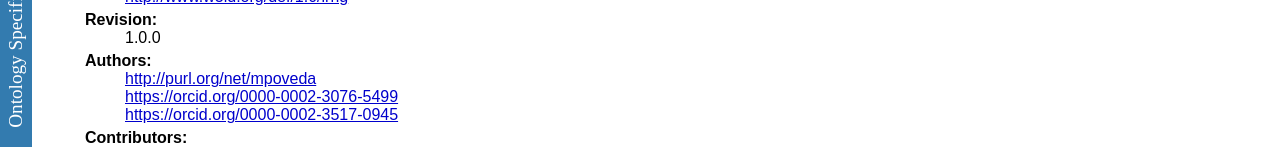
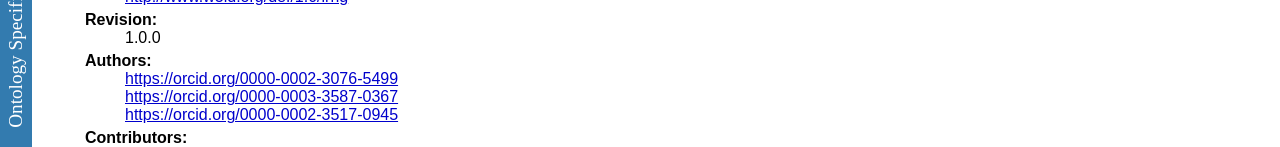
Before and after one commit to Irstea/irrig, a plain HTML site: page OnToology/ontology/irrig.owl/documentation/index-en.html in a window 1280 px wide. Shown: the part 128-275 px from the top of the page. Drawn offline with Linux system fonts and the light colour scheme.

Commit message:
Update index-en.html

```diff
--- a/OnToology/ontology/irrig.owl/documentation/index-en.html
+++ b/OnToology/ontology/irrig.owl/documentation/index-en.html
@@ -68,7 +68,9 @@ function loadTOC(){
 <dt>Revision:</dt>
 <dd>1.0.0</dd>
 <dt>Authors:</dt>
-<dd><a href="http://purl.org/net/mpoveda">http://purl.org/net/mpoveda</a></dd><dd><a href="https://orcid.org/0000-0002-3076-5499">https://orcid.org/0000-0002-3076-5499</a></dd><dd><a href="https://orcid.org/0000-0002-3517-0945">https://orcid.org/0000-0002-3517-0945</a></dd>
+<dd><a href="https://orcid.org/0000-0002-3076-5499">https://orcid.org/0000-0002-3076-5499</a></dd>
+<dd><a href="https://orcid.org/0000-0003-3587-0367">https://orcid.org/0000-0003-3587-0367</a></dd>
+<dd><a href="https://orcid.org/0000-0002-3517-0945">https://orcid.org/0000-0002-3517-0945</a></dd>
 
 <dt>Contributors:</dt>
 <dd><a href="http://orcid.org/0000-0002-7011-4535">http://orcid.org/0000-0002-7011-4535</a></dd><dd><a href="https://orcid.org/0000-0002-0421-452X">https://orcid.org/0000-0002-0421-452X</a></dd>
```
